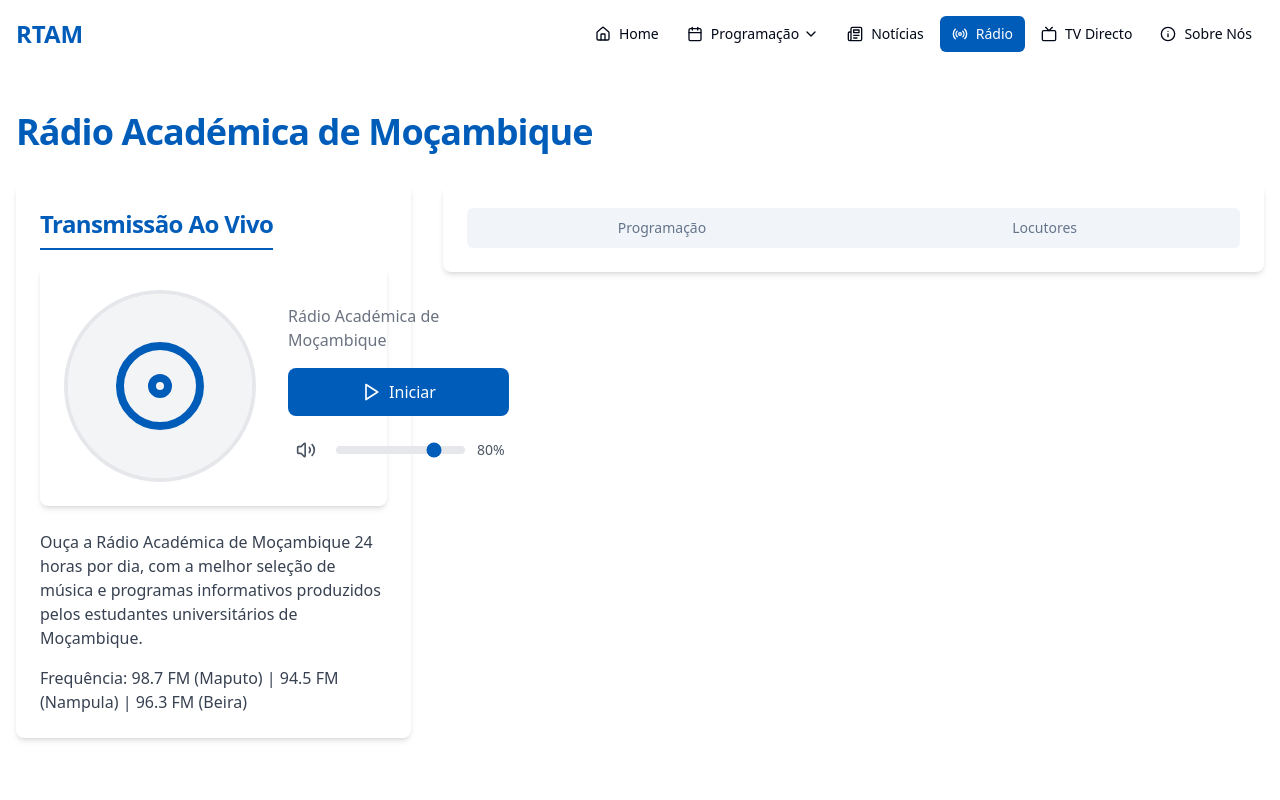
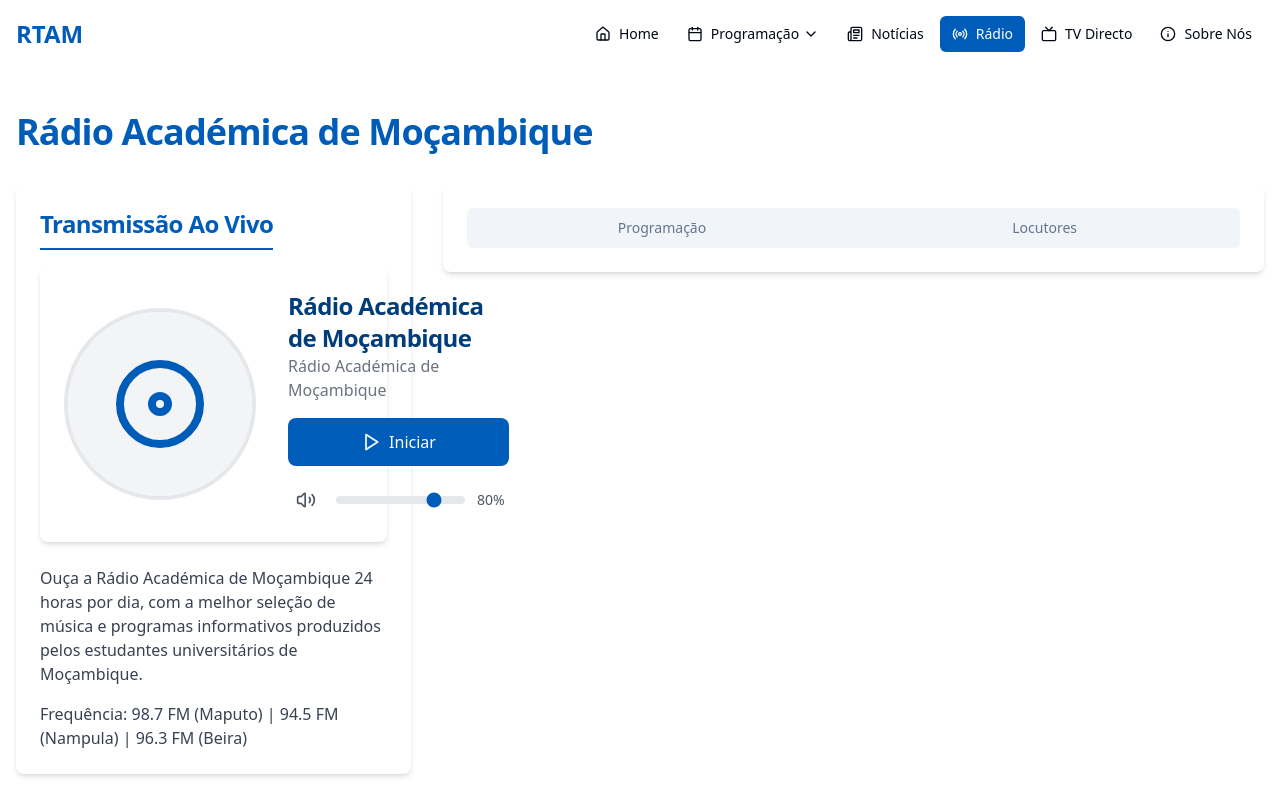
Before and after one commit to TheDavidJorge/rtvam, a React (Vite) app: page /radio in a window 1280 px wide. Shown: the top 800 px of the page. Built offline with nearby package versions, Linux system fonts and the light colour scheme.

Commit message:
Fix RadioPlayer props error
Pass required props to RadioPlayer component in Radio page.

```diff
--- a/src/pages/Radio.tsx
+++ b/src/pages/Radio.tsx
@@ -23,7 +23,10 @@ const Radio = () => {
               <div className="bg-white shadow-md rounded-lg p-6 mb-8 animate-slide-in">
                 <h2 className="section-title mb-4">Transmissão Ao Vivo</h2>
                 <div className="mb-6">
-                  <RadioPlayer />
+                  <RadioPlayer
+                    streamUrl="https://stream.zeno.fm/5eu09zwpwtzuv"
+                    stationName="Rádio Académica de Moçambique"
+                  />
                 </div>
                 <div className="prose max-w-none">
                   <p className="text-gray-700">
```
